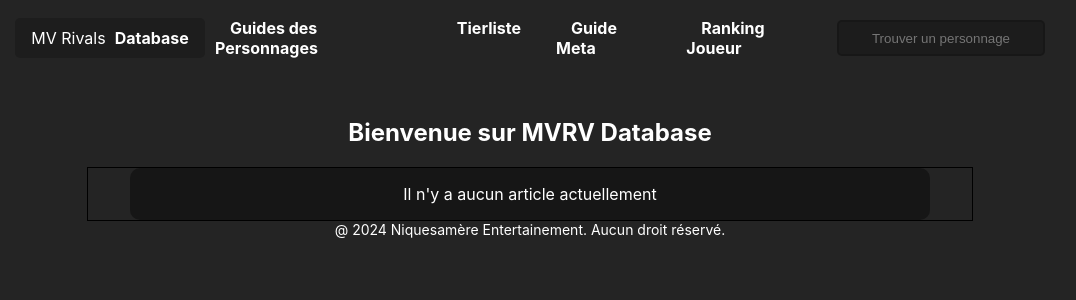
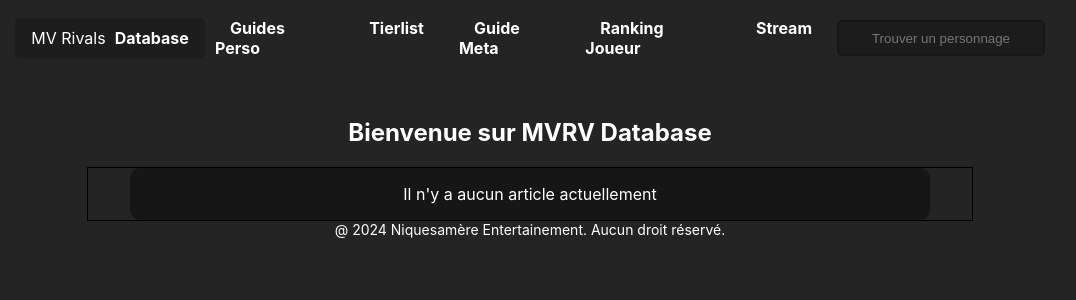
Before and after one commit to elYugen/MVRV, a React (Vite) app: page / in a window 1280 px wide. Shown: the top 300 px of the page, without its empty margins (110-1186 px from the left). Built offline with nearby package versions, Linux system fonts and the light colour scheme.

Commit message:
Add files via upload

```diff
--- a/src/components/Navbar/Navbar.jsx
+++ b/src/components/Navbar/Navbar.jsx
@@ -5,12 +5,13 @@ function Navbar() {
   return(
     <>
     <nav className={styles.Navbar}>
-      <div className={styles.NavbarLogo}>MV Rivals &nbsp;<strong>Database</strong></div>
+      <div className={styles.NavbarLogo}><a href="/">MV Rivals &nbsp;<strong>Database</strong></a></div>
       <ul className={styles.NavbarItems}>
-        <li><a href="#">Guides des Personnages</a></li>
-        <li><a href="tierlist">Tierliste </a></li>
+        <li><a href="perso">Guides Perso</a></li>
+        <li><a href="tierlist">Tierlist</a></li>
         <li><a href="#">Guide Meta</a></li>
         <li><a href="#">Ranking Joueur</a></li>
+        <li><a href="#">Stream</a></li>
       </ul>
       <input type="text" placeholder="Trouver un personnage" className={styles.NavbarSearch}/>
     </nav>
```
